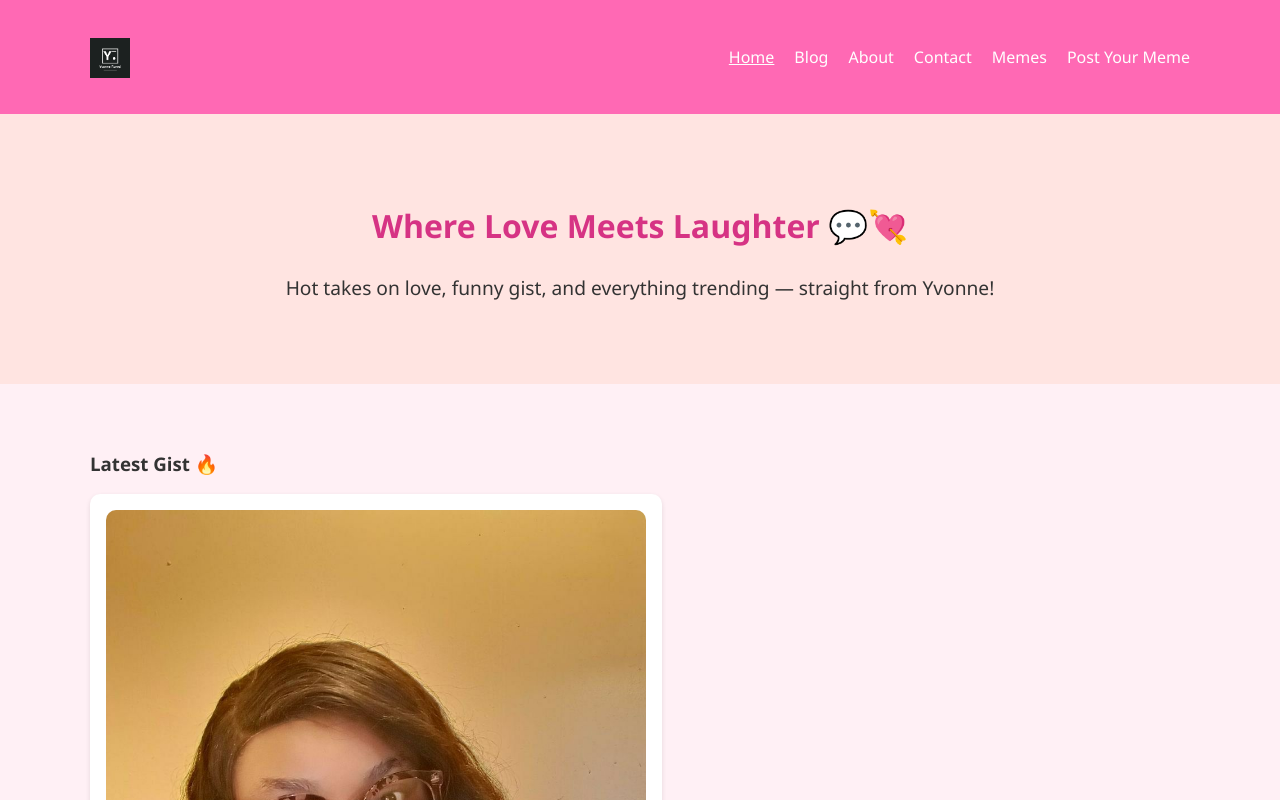
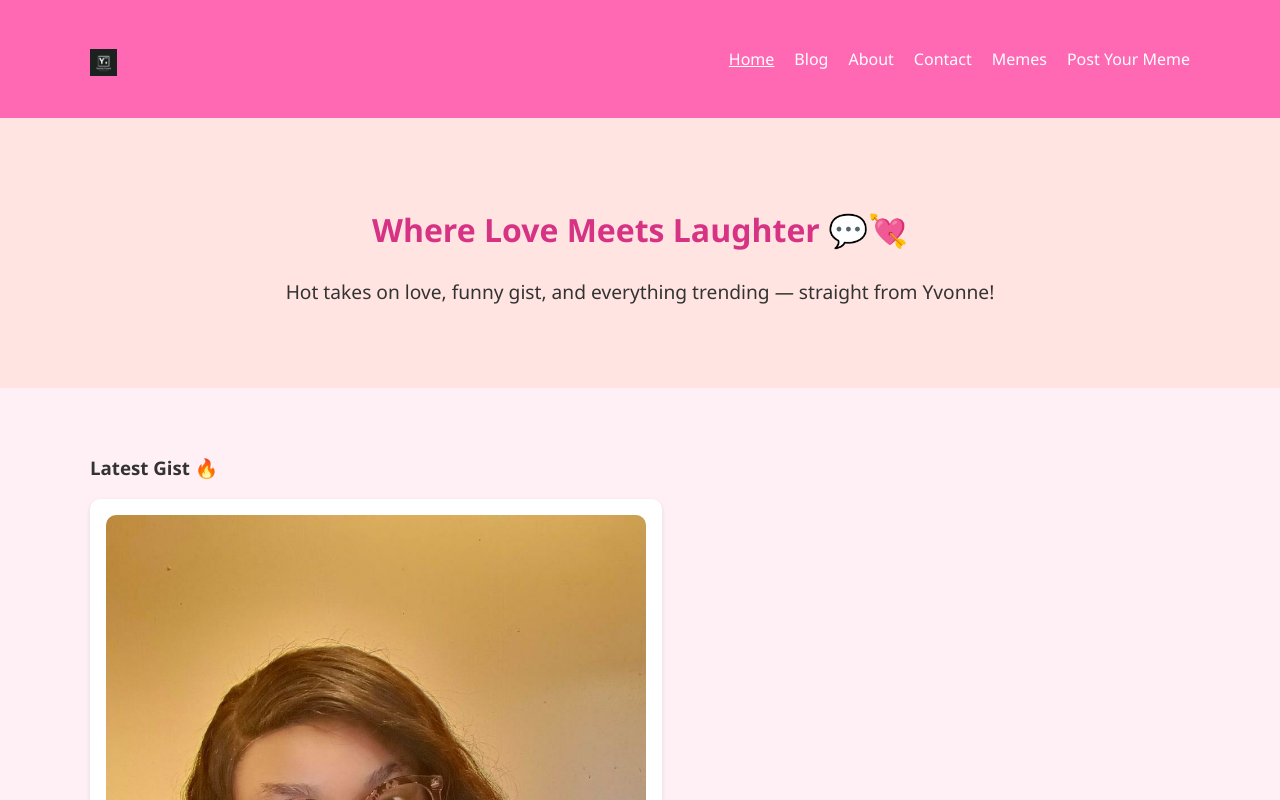
Before and after one commit to Yvonne-funmi-corner/home, a plain HTML site: page index.html in a window 1280 px wide. Shown: the top 800 px of the page. Drawn offline with Linux system fonts and the light colour scheme.

Commit message:
Update style.css

```diff
--- a/assets/style.css
+++ b/assets/style.css
@@ -25,13 +25,8 @@ header {
   justify-content: space-between;
   align-items: center;
 }
-
-.logo {
-  font-size: 1.8rem;
-  font-weight: bold;
-}
 .logo img {
-  height: 40px; /* or 35px, depending on your design */
+  height: 27px; /* or 35px, depending on your design */
   width: auto;
   vertical-align: middle;
 }
```
